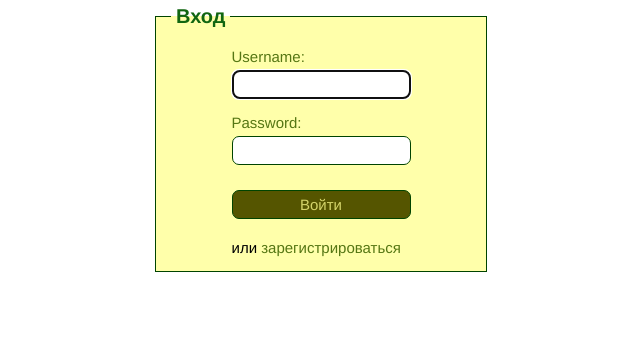
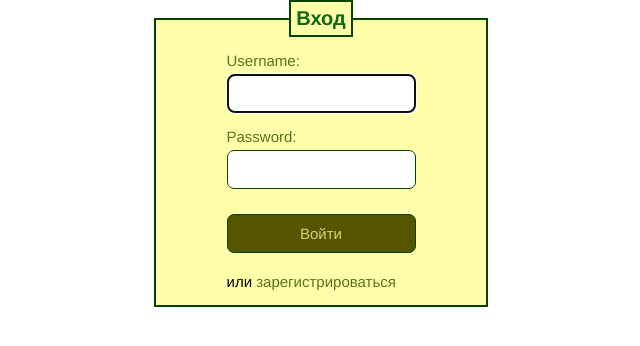
Before and after one commit to ndrewl/awslibrary, a Django app: a page that uses library/templates/library/base.html in a window 1280 px wide. Shown: the part 202-548 px from the top of the page, without its empty margins (319-959 px from the left). Run offline with Django 3.2, Linux system fonts and the light colour scheme.

Commit message:
Better forms

```diff
--- a/library/static/css/library.css
+++ b/library/static/css/library.css
@@ -129,20 +129,23 @@ fieldset {
     margin: auto;
     padding: 1.5rem;
     width: 30rem;
-    border: 1px #004400 solid;
+    border: 2px solid #004400;
     background-color: #FFFFAA;
 }
 
 fieldset legend {
     padding: 5px;
     color: #116611;
-    font-weight: bold;;
+    font-weight: bold;
+    border: 2px solid #004400;
+    background-color: #FFFFAA;
+    text-align: center;
+    font-size: 2rem;
 }
 
 form {
     width: fit-content;
     margin:auto;
-    font-size: 1.5rem;
 }
 
 label {
@@ -153,8 +156,8 @@ label {
 
 input {
     margin-bottom: 1.5rem;
-    padding: 0.5rem;
-    border: 1px #004400 solid;
+    padding: 1rem;
+    border: 1px solid #004400;
     width: 100%;
     border-radius: 0.7rem;
 }
@@ -163,7 +166,7 @@ fieldset input[type=submit] {
     display: block;
     margin-top: 1rem;
     margin-bottom: 2rem;
-    padding: 0.5rem;
+    padding: 1rem;
     cursor: pointer;
     border-width: 1px;
     border-style: solid;
@@ -198,8 +201,8 @@ Styles for the menu bar (list of links)
 .main-menu {
     font-size: 2rem;
     margin: auto;
-    border-top: 2px #004400 solid;
-    border-bottom: 2px #004400 solid;
+    border-top: 2px solid #004400;
+    border-bottom: 2px solid #004400;
     display: flex;
     flex-flow: row wrap;
     align-items: center;
@@ -213,7 +216,7 @@ Styles for the menu bar (list of links)
     text-decoration: none;
     padding: 1.5rem;
     text-align: center;
-    border: 1px #004400 solid;
+    border: 1px solid #004400;
 }
 
 .main-menu a:link,
@@ -238,7 +241,7 @@ Style for the main content block
 */
 .content {
     font-family: Helvetica, Arial, sans-serif;
-    font-size: 2rem;
+    font-size: 1.5rem;
     margin: auto;
     overflow: auto;
 }
```
